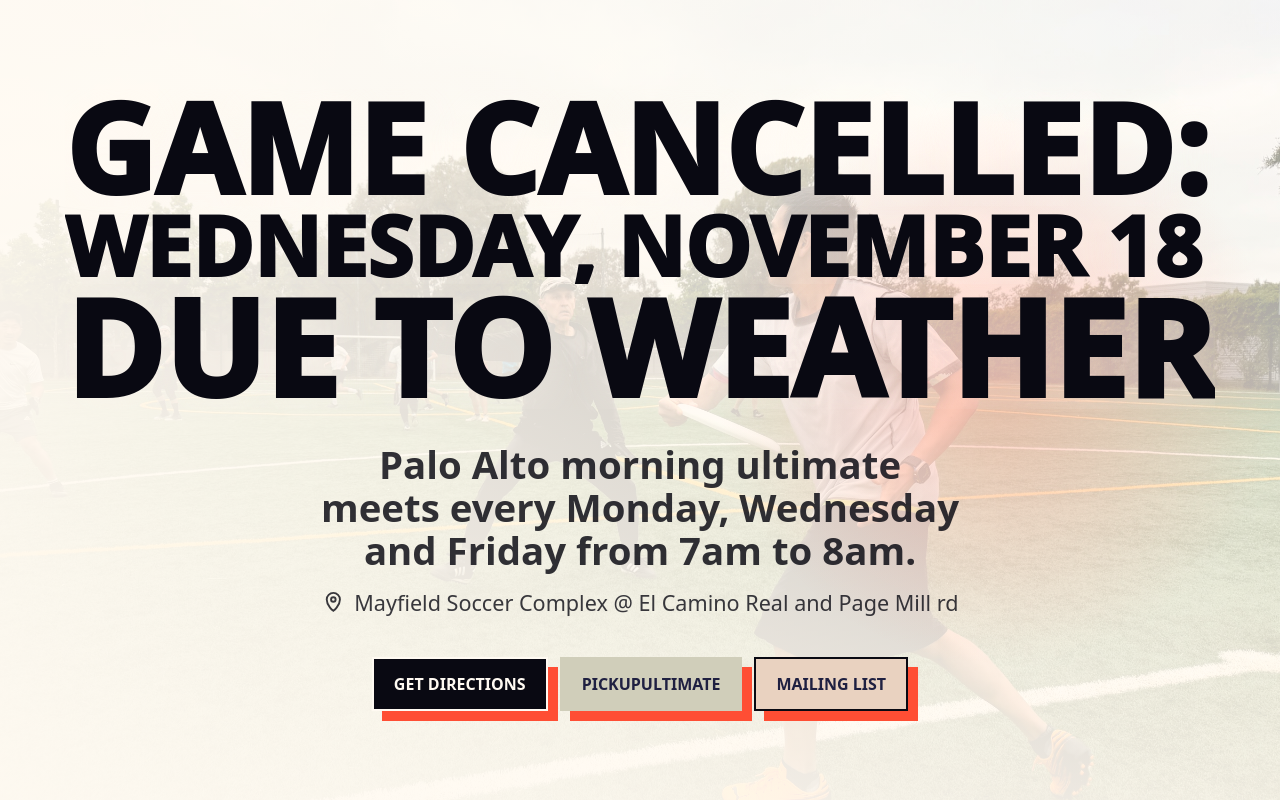
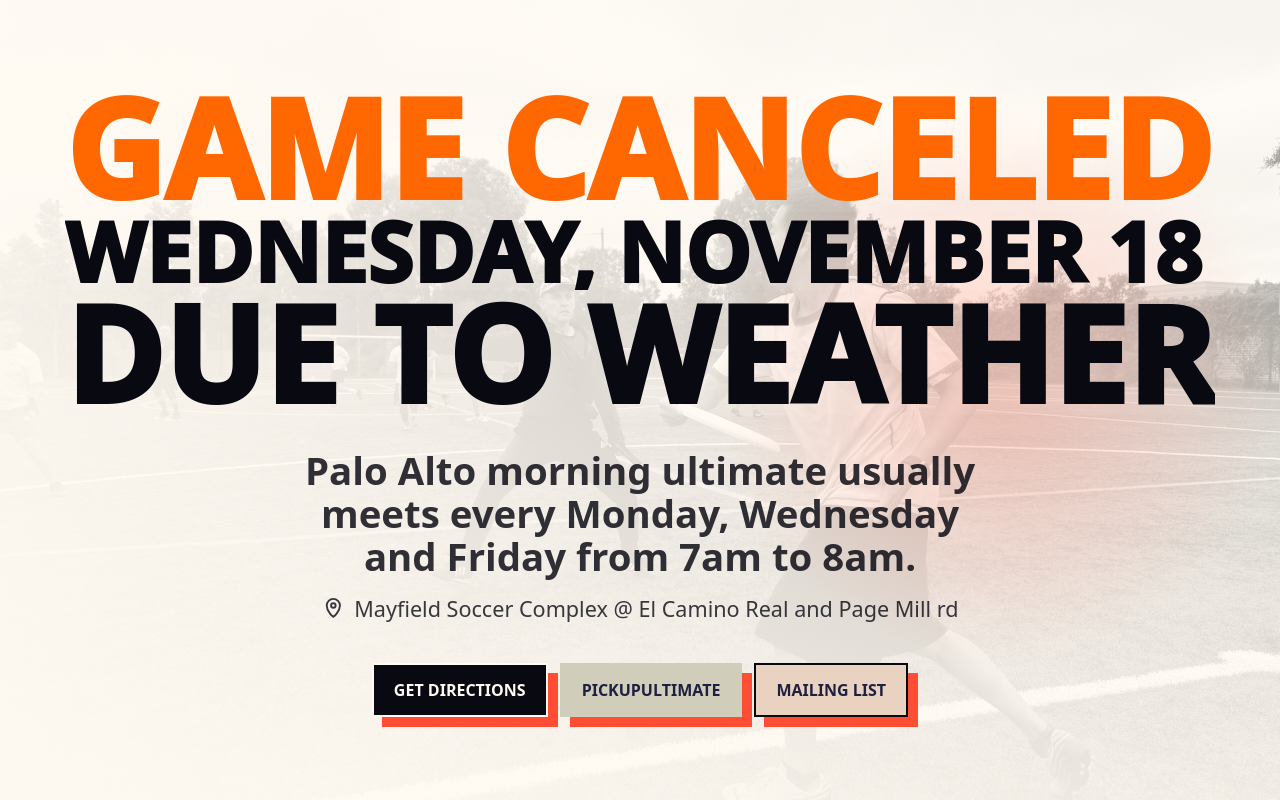
Before and after one commit to bkx3/morningUltimate, a plain HTML site: page canceled/index.html in a window 1280 px wide. Drawn offline with Linux system fonts and the light colour scheme.

Commit message:
Refine cancellation preview headline, description, and monochrome background

```diff
--- a/canceled/index.html
+++ b/canceled/index.html
@@ -1,5 +1,5 @@
 <!doctype html>
-<html lang="en">
+<html lang="en" data-canceled="true">
   <head>
     <meta charset="utf-8">
     <base href="/">
@@ -77,6 +77,10 @@
         background-size: cover;
         content: "";
         filter: saturate(1.15) contrast(1.15);
+      }
+
+      html[data-canceled="true"] .page::before {
+        filter: grayscale(1) contrast(1.15);
       }
 
       .page::after {
@@ -321,11 +325,11 @@
       <div class="grain" aria-hidden="true"></div>
       <main>
         <h1>
-          <span class="headline-line" id="gameStatus" aria-live="polite">Game cancelled:</span>
+          <span class="headline-line" id="gameStatus" aria-live="polite" style="color: #ff6700">Game Canceled</span>
           <span class="headline-line" id="nextGame">Monday, June 22</span>
           <span class="headline-line" id="weatherLine" aria-live="polite">rain or shine</span>
         </h1>
-        <h2>Palo Alto morning ultimate meets every Monday, Wednesday and Friday from 7am to 8am.</h2>
+        <h2 id="gameDescription">Palo Alto morning ultimate usually meets every Monday, Wednesday and Friday from 7am to 8am.</h2>
         <h3>
           <a class="location-link directions-link" href="https://maps.apple.com/?ll=37.423093,-122.143545&q=Morning%20Ultimate%20Palo%20Alto">
             <svg aria-hidden="true" viewBox="0 0 24 24" fill="none">
@@ -521,13 +525,19 @@
       async function updateWeatherLine() {
         const cancellation = await activeCancellation();
         if (cancellation) {
-          document.getElementById("gameStatus").textContent = "Game cancelled:";
+          document.documentElement.dataset.canceled = "true";
+          document.getElementById("gameStatus").textContent = "Game Canceled";
+          document.getElementById("gameStatus").style.color = "#ff6700";
+          document.getElementById("gameDescription").textContent = "Palo Alto morning ultimate usually meets every Monday, Wednesday and Friday from 7am to 8am.";
           document.getElementById("nextGame").textContent = nextGame.label;
           setWeatherLine(cancellation.reason);
           return;
         }
 
+        document.documentElement.dataset.canceled = "false";
         document.getElementById("gameStatus").textContent = "Game On:";
+        document.getElementById("gameStatus").style.color = "";
+        document.getElementById("gameDescription").textContent = "Palo Alto morning ultimate meets every Monday, Wednesday and Friday from 7am to 8am.";
         const message = await activeWeatherMessage();
 
         if (message) {
```
